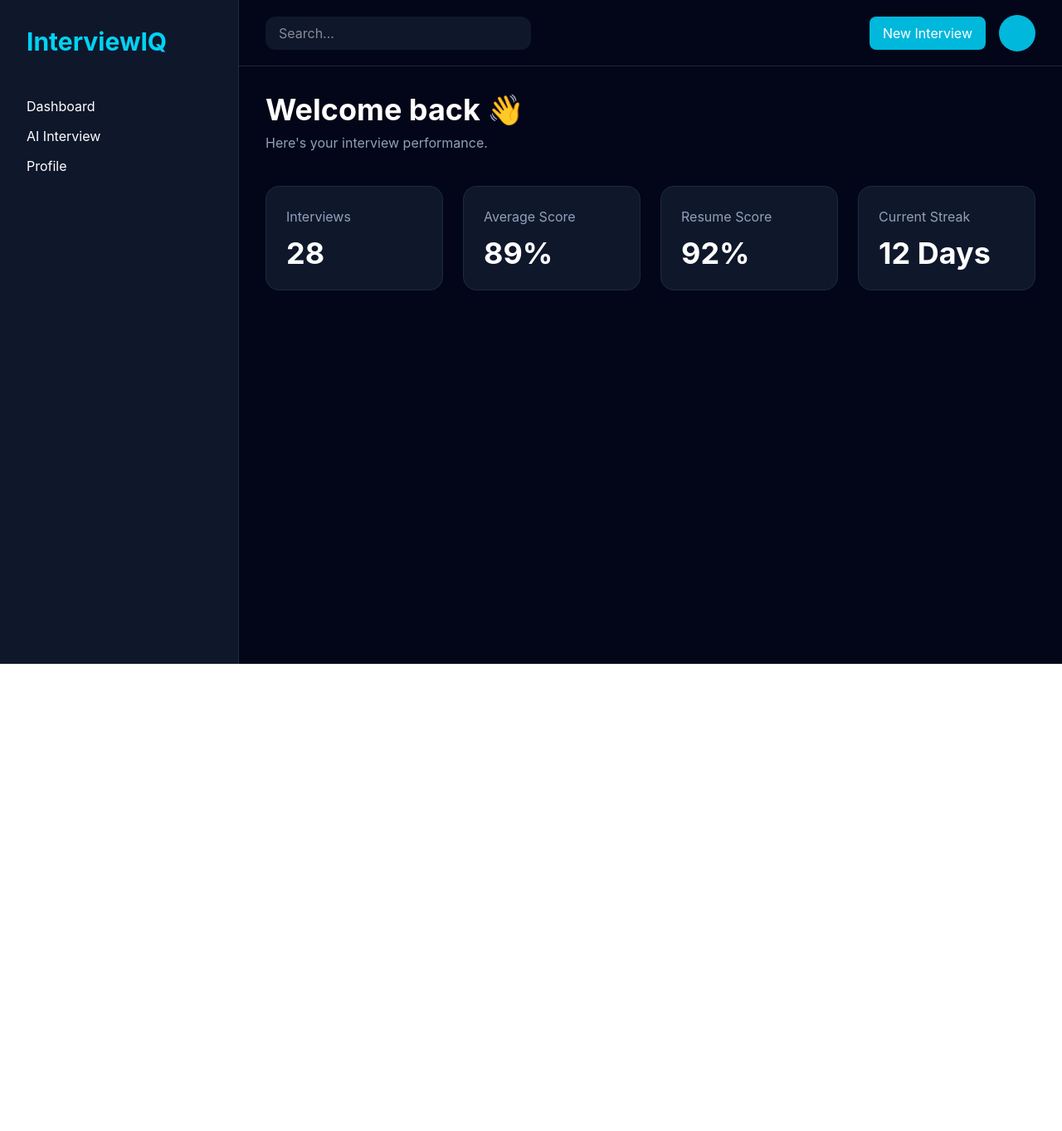
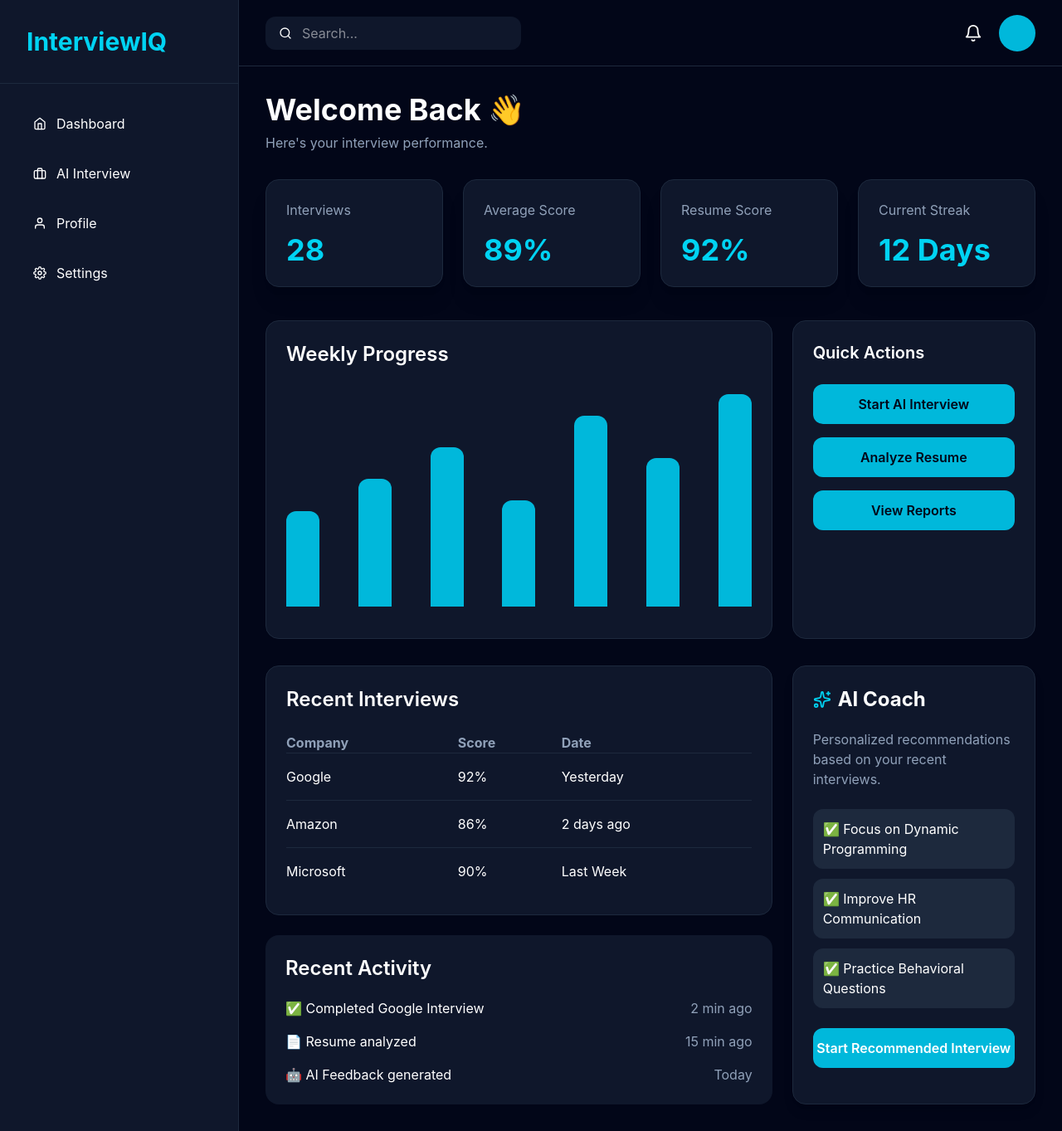
Before and after one commit to Vinayduggar27/InterviewIQ, a React (Vite) app in the folder client/: page /dashboard in a window 1280 px wide. Shown: the whole page at 83% size. Before the commit the page ends 800 px from the top, so only its background shows below. Built offline with nearby package versions, Linux system fonts and the light colour scheme.

Commit message:
feat: initial frontend setup for AI Interview Platform

```diff
--- a/client/package.json
+++ b/client/package.json
@@ -15,11 +15,13 @@
     "@tanstack/react-query": "^5.101.2",
     "axios": "^1.18.1",
     "framer-motion": "^12.42.2",
+    "lucide-react": "^1.24.0",
     "react": "^19.2.7",
     "react-dom": "^19.2.7",
     "react-hook-form": "^7.81.0",
     "react-icons": "^5.7.0",
     "react-router-dom": "^7.18.1",
+    "recharts": "^3.9.2",
     "tailwindcss": "^4.3.2"
   },
   "devDependencies": {
--- /dev/null
+++ b/client/src/components/dashboard/AIRecommendations.tsx
@@ -0,0 +1,36 @@
+import { Sparkles } from "lucide-react";
+
+export default function AIRecommendations() {
+  return (
+    <div className="bg-slate-900 rounded-2xl p-6 shadow-lg border border-slate-800">
+      <div className="flex items-center gap-2 mb-5">
+        <Sparkles className="text-cyan-400" size={22} />
+        <h2 className="text-2xl font-bold">AI Coach</h2>
+      </div>
+
+      <p className="text-slate-400 mb-6">
+        Personalized recommendations based on your recent interviews.
+      </p>
+
+      <div className="space-y-3">
+
+        <div className="bg-slate-800 rounded-xl p-3">
+          ✅ Focus on Dynamic Programming
+        </div>
+
+        <div className="bg-slate-800 rounded-xl p-3">
+          ✅ Improve HR Communication
+        </div>
+
+        <div className="bg-slate-800 rounded-xl p-3">
+          ✅ Practice Behavioral Questions
+        </div>
+
+      </div>
+
+      <button className="mt-6 w-full rounded-xl bg-cyan-500 hover:bg-cyan-400 transition py-3 font-semibold">
+        Start Recommended Interview
+      </button>
+    </div>
+  );
+}
--- /dev/null
+++ b/client/src/components/dashboard/ActivityFeed.tsx
@@ -0,0 +1,28 @@
+export default function ActivityFeed() {
+  return (
+    <div className="bg-slate-900 rounded-2xl p-6 mt-6">
+      <h2 className="text-2xl font-semibold mb-5">
+        Recent Activity
+      </h2>
+
+      <div className="space-y-4">
+
+        <div className="flex justify-between">
+          <span>✅ Completed Google Interview</span>
+          <span className="text-slate-400">2 min ago</span>
+        </div>
+
+        <div className="flex justify-between">
+          <span>📄 Resume analyzed</span>
+          <span className="text-slate-400">15 min ago</span>
+        </div>
+
+        <div className="flex justify-between">
+          <span>🤖 AI Feedback generated</span>
+          <span className="text-slate-400">Today</span>
+        </div>
+
+      </div>
+    </div>
+  );
+}
--- a/client/src/components/dashboard/ProgressChart.tsx
+++ b/client/src/components/dashboard/ProgressChart.tsx
@@ -0,0 +1,23 @@
+export default function ProgressChart() {
+  return (
+    <div className="bg-slate-900 rounded-2xl border border-slate-800 p-6 h-96">
+
+      <h2 className="text-2xl font-semibold">
+        Weekly Progress
+      </h2>
+
+      <div className="flex items-end justify-between h-64 mt-8">
+
+        {[45,60,75,50,90,70,100].map((height,index)=>(
+          <div
+            key={index}
+            className="w-10 bg-cyan-500 rounded-t-xl"
+            style={{height:`${height}%`}}
+          />
+        ))}
+
+      </div>
+
+    </div>
+  );
+}
--- a/client/src/components/dashboard/QuickActions.tsx
+++ b/client/src/components/dashboard/QuickActions.tsx
@@ -0,0 +1,29 @@
+import Button from "../ui/Button";
+
+export default function QuickActions() {
+  return (
+    <div className="bg-slate-900 rounded-2xl border border-slate-800 p-6">
+
+      <h2 className="text-xl font-semibold mb-6">
+        Quick Actions
+      </h2>
+
+      <div className="space-y-4">
+
+        <Button className="w-full">
+          Start AI Interview
+        </Button>
+
+        <Button className="w-full">
+          Analyze Resume
+        </Button>
+
+        <Button className="w-full">
+          View Reports
+        </Button>
+
+      </div>
+
+    </div>
+  );
+}
--- a/client/src/components/dashboard/RecentInterviews.tsx
+++ b/client/src/components/dashboard/RecentInterviews.tsx
@@ -0,0 +1,61 @@
+export default function RecentInterviews() {
+
+  const interviews = [
+    {
+      company:"Google",
+      score:"92%",
+      date:"Yesterday"
+    },
+    {
+      company:"Amazon",
+      score:"86%",
+      date:"2 days ago"
+    },
+    {
+      company:"Microsoft",
+      score:"90%",
+      date:"Last Week"
+    }
+  ];
+
+  return (
+    <div className="bg-slate-900 rounded-2xl border border-slate-800 p-6">
+
+      <h2 className="text-2xl font-semibold mb-6">
+        Recent Interviews
+      </h2>
+
+      <table className="w-full">
+
+        <thead>
+
+          <tr className="text-left text-slate-400">
+
+            <th>Company</th>
+            <th>Score</th>
+            <th>Date</th>
+
+          </tr>
+
+        </thead>
+
+        <tbody>
+
+          {interviews.map((item,index)=>(
+            <tr
+              key={index}
+              className="border-t border-slate-800"
+            >
+              <td className="py-4">{item.company}</td>
+              <td>{item.score}</td>
+              <td>{item.date}</td>
+            </tr>
+          ))}
+
+        </tbody>
+
+      </table>
+
+    </div>
+  );
+}
--- a/client/src/components/dashboard/Sidebar.tsx
+++ b/client/src/components/dashboard/Sidebar.tsx
@@ -1,34 +1,56 @@
+import {
+  FiHome,
+  FiUser,
+  FiSettings,
+  FiBriefcase,
+} from "react-icons/fi";
+
 import { Link } from "react-router-dom";
 
 export default function Sidebar() {
   return (
-    <aside className="w-72 bg-slate-900 border-r border-slate-800 p-8">
+    <aside className="w-72 bg-slate-900 border-r border-slate-800 flex flex-col">
 
-      <h1 className="text-3xl font-bold text-cyan-400">
-        InterviewIQ
-      </h1>
+      <div className="p-8 border-b border-slate-800">
 
-      <nav className="space-y-3 mt-12">
+        <h1 className="text-3xl font-bold text-cyan-400">
+          InterviewIQ
+        </h1>
+
+      </div>
+
+      <nav className="flex-1 p-6 space-y-3">
 
         <Link
           to="/dashboard"
-          className="block hover:text-cyan-400"
+          className="flex items-center gap-3 px-4 py-3 rounded-xl hover:bg-slate-800 transition"
         >
+          <FiHome />
           Dashboard
         </Link>
 
         <Link
           to="/interview"
-          className="block hover:text-cyan-400"
+          className="flex items-center gap-3 px-4 py-3 rounded-xl hover:bg-slate-800 transition"
         >
+          <FiBriefcase />
           AI Interview
         </Link>
 
         <Link
           to="/profile"
-          className="block hover:text-cyan-400"
+          className="flex items-center gap-3 px-4 py-3 rounded-xl hover:bg-slate-800 transition"
         >
+          <FiUser />
           Profile
+        </Link>
+
+        <Link
+          to="/settings"
+          className="flex items-center gap-3 px-4 py-3 rounded-xl hover:bg-slate-800 transition"
+        >
+          <FiSettings />
+          Settings
         </Link>
 
       </nav>
--- a/client/src/components/dashboard/StatCard.tsx
+++ b/client/src/components/dashboard/StatCard.tsx
@@ -1,3 +1,5 @@
+import { motion } from "framer-motion";
+
 interface Props {
   title: string;
   value: string;
@@ -8,16 +10,17 @@ export default function StatCard({
   value,
 }: Props) {
   return (
-    <div className="bg-slate-900 rounded-2xl p-6 border border-slate-800">
-
+    <motion.div
+      whileHover={{ y: -6 }}
+      className="rounded-2xl bg-slate-900 border border-slate-800 p-6 shadow-xl"
+    >
       <p className="text-slate-400">
         {title}
       </p>
 
-      <h2 className="text-4xl font-bold mt-3">
+      <h2 className="text-4xl font-bold mt-4 text-cyan-400">
         {value}
       </h2>
-
-    </div>
+    </motion.div>
   );
 }
--- a/client/src/components/dashboard/Topbar.tsx
+++ b/client/src/components/dashboard/Topbar.tsx
@@ -1,17 +1,29 @@
+import {
+  FiBell,
+  FiSearch,
+} from "react-icons/fi";
+
 export default function Topbar() {
   return (
-    <header className="h-20 border-b border-slate-800 flex items-center justify-between px-8">
+    <header className="h-20 border-b border-slate-800 px-8 flex items-center justify-between">
 
-      <input
-        placeholder="Search..."
-        className="bg-slate-900 rounded-xl px-4 py-2 w-80 outline-none"
-      />
+      <div className="flex items-center gap-3 bg-slate-900 px-4 py-2 rounded-xl">
 
-      <div className="flex items-center gap-4">
+        <FiSearch />
 
-        <button className="bg-cyan-500 px-4 py-2 rounded-lg">
-          New Interview
-        </button>
+        <input
+          placeholder="Search..."
+          className="bg-transparent outline-none"
+        />
+
+      </div>
+
+      <div className="flex items-center gap-5">
+
+        <FiBell
+          size={22}
+          className="cursor-pointer"
+        />
 
         <div className="w-11 h-11 rounded-full bg-cyan-500"></div>
 
--- a/client/src/pages/dashboard/Dashboard.tsx
+++ b/client/src/pages/dashboard/Dashboard.tsx
@@ -1,7 +1,11 @@
 import Sidebar from "../../components/dashboard/Sidebar";
 import Topbar from "../../components/dashboard/Topbar";
 import StatCard from "../../components/dashboard/StatCard";
-
+import ProgressChart from "../../components/dashboard/ProgressChart";
+import RecentInterviews from "../../components/dashboard/RecentInterviews";
+import QuickActions from "../../components/dashboard/QuickActions";
+import ActivityFeed from "../../components/dashboard/ActivityFeed";
+import AIRecommendations from "../../components/dashboard/AIRecommendations";
 export default function Dashboard() {
   return (
     <div className="min-h-screen bg-slate-950 text-white flex">
@@ -15,41 +19,45 @@ export default function Dashboard() {
         <div className="p-8">
 
           <h1 className="text-4xl font-bold">
-            Welcome back 👋
+            Welcome Back 👋
           </h1>
 
           <p className="text-slate-400 mt-2">
             Here's your interview performance.
           </p>
 
-          <div className="grid md:grid-cols-4 gap-6 mt-10">
+          <div className="grid md:grid-cols-4 gap-6 mt-8">
 
-            <StatCard
-              title="Interviews"
-              value="28"
-            />
-
-            <StatCard
-              title="Average Score"
-              value="89%"
-            />
-
-            <StatCard
-              title="Resume Score"
-              value="92%"
-            />
-
-            <StatCard
-              title="Current Streak"
-              value="12 Days"
-            />
+            <StatCard title="Interviews" value="28" />
+            <StatCard title="Average Score" value="89%" />
+            <StatCard title="Resume Score" value="92%" />
+            <StatCard title="Current Streak" value="12 Days" />
 
           </div>
 
-        </div>
+          <div className="grid lg:grid-cols-3 gap-6 mt-10">
 
-      </main>
+            <div className="lg:col-span-2">
+              <ProgressChart />
+            </div>
 
-    </div>
-  );
+            <QuickActions />
+
+          </div>
+
+         <div className="grid lg:grid-cols-3 gap-6 mt-8">
+
+  <div className="lg:col-span-2 space-y-6">
+    <RecentInterviews />
+    <ActivityFeed />
+  </div>
+
+  <AIRecommendations />
+
+</div>
+
+</div>
+</main>
+</div>
+);
 }
```
Also changed, not shown: client/src/components/dashboard/InterviewCalendar.tsx (added), 1 other file (tests, documents, lock files or other folders).
